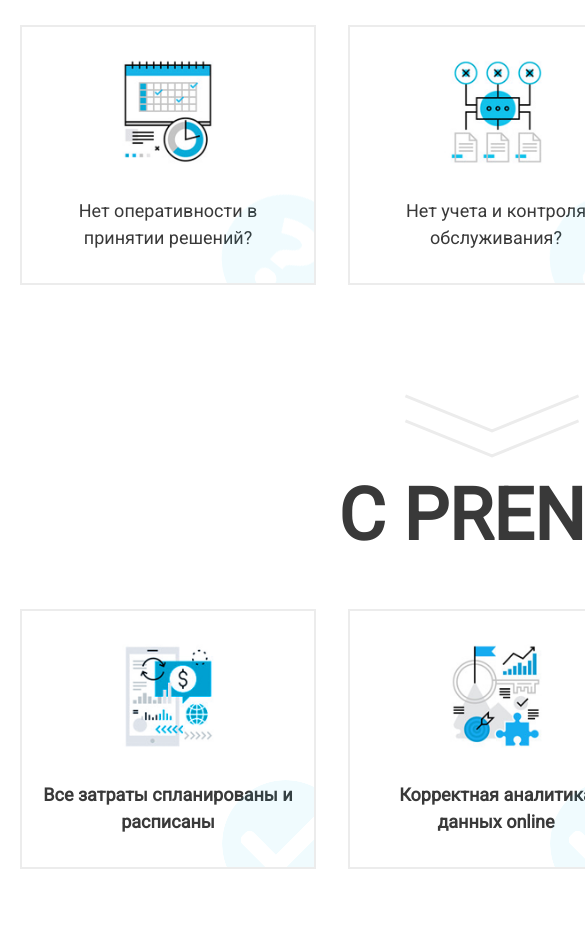
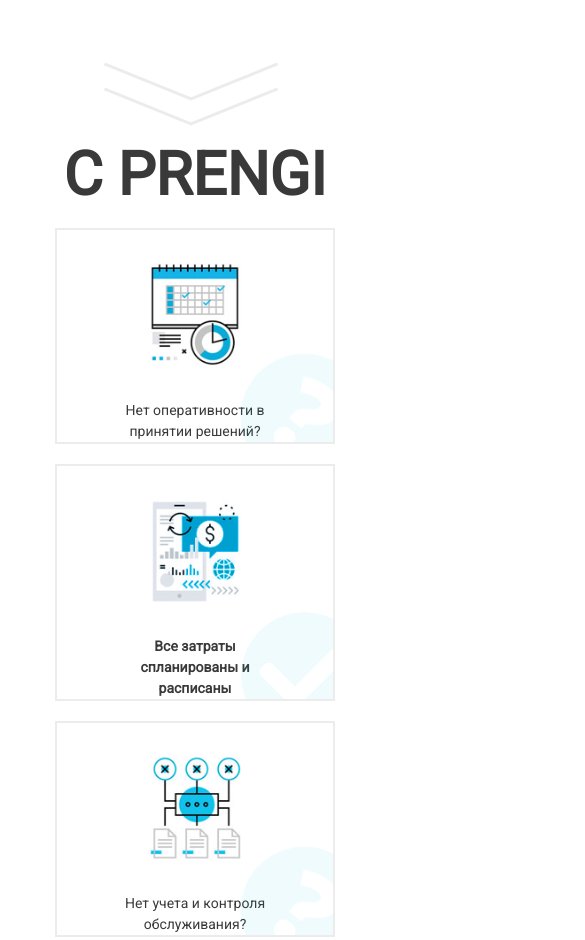
Before and after one commit to yuliiamurlina/smartphone, a website: page src/index.html in a window 390 px wide. Shown: the part 700-1640 px from the top of the page, 585 px wide, since content can reach past the window. Drawn offline with nearby package versions, Linux system fonts and the light colour scheme; files that its build step writes are made by us from their sources.

Commit message:
benefit is adapted

```diff
--- a/src/index.html
+++ b/src/index.html
@@ -95,20 +95,20 @@
         <div class="container">
             <div class="benefits-wrapper">
 
-                <div class="block">
+                <div class="block first">
                     <img src="icons/benefits/img1.png" alt="calendar" class="block__img">
                     <p class="block__text">Нет оперативности
                     в принятии решений?</p>
                     <img src="icons/benefits/corner1.png" alt="ask" class="block__corner">
                 </div>
 
-                <div class="block">
+                <div class="block second">
                     <img src="icons/benefits/img2.png" alt="scheme" class="block__img">
                     <p class="block__text">Нет учета и контроля обслуживания?</p>
                     <img src="icons/benefits/corner1.png" alt="ask" class="block__corner">
                 </div>
 
-                <div class="block">
+                <div class="block third">
                     <img src="icons/benefits/img3.png" alt="chart" class="block__img">
                     <p class="block__text">Сложно строить прогнозы и анализировать данные?</p>
                     <img src="icons/benefits/corner1.png" alt="ask" class="block__corner">
@@ -126,20 +126,20 @@
                     <h2 class="block__main">С PRENGI</h2>
                 </div>
 
-                <div class="block">
+                <div class="block fifth">
                     <img src="icons/benefits/img4.png" alt="money" class="block__img">
                     <p class="block__text"> <b>Все затраты спланированы
                     и расписаны</b></p>
                     <img src="icons/benefits/corner2.png" alt="ask" class="block__corner">
                 </div>
 
-                <div class="block">
+                <div class="block sixth">
                     <img src="icons/benefits/img5.png" alt="analitics" class="block__img">
                     <p class="block__text"><b>Корректная аналитика данных online</b></p>
                     <img src="icons/benefits/corner2.png" alt="ask" class="block__corner">
                 </div>
 
-                <div class="block">
+                <div class="block seventh">
                     <img src="icons/benefits/img6.png" alt="cloud storage" class="block__img">
                     <p class="block__text"><b>Простая интеграция с любым Вашим ПО</b></p>
                     <img src="icons/benefits/corner2.png" alt="ask" class="block__corner">
--- a/src/sass/media/_benefit.sass
+++ b/src/sass/media/_benefit.sass
@@ -5,7 +5,53 @@
             width: 992px
 
 @media (max-width: 992px)
+    .benefits
+        .container
+            width: 768px
+        &-wrapper
+            row-gap: 0
+        .block
+            &__text
+                width: 195px
+                font-size: 16px
+        .fourth
+            height: 250px
+            margin-top: 100px
 
 @media (max-width: 768px)
+    .benefits
+        .container
+            width: 576px
+        &-wrapper
+            column-gap: 15px
+        .block
+            &__text
+                width: 150px
+                font-size: 14px
+            &__main
+                font-size: 60px
 
 @media (max-width: 576px)
+    .benefits
+        .container
+            width: 320px
+        &-wrapper
+            display: flex
+            flex-direction: column
+        .block
+            margin-bottom: 20px
+        .first
+            order: 1
+        .fifth
+            order: 2
+        .second
+            order: 3
+        .sixth
+            order: 4
+        .third
+            order: 5
+        .seventh
+            order: 6
+        .fourth
+            order: 0
+            height: unset
```
Also changed, not shown: dist/css/style.min.css, dist/index.html.
